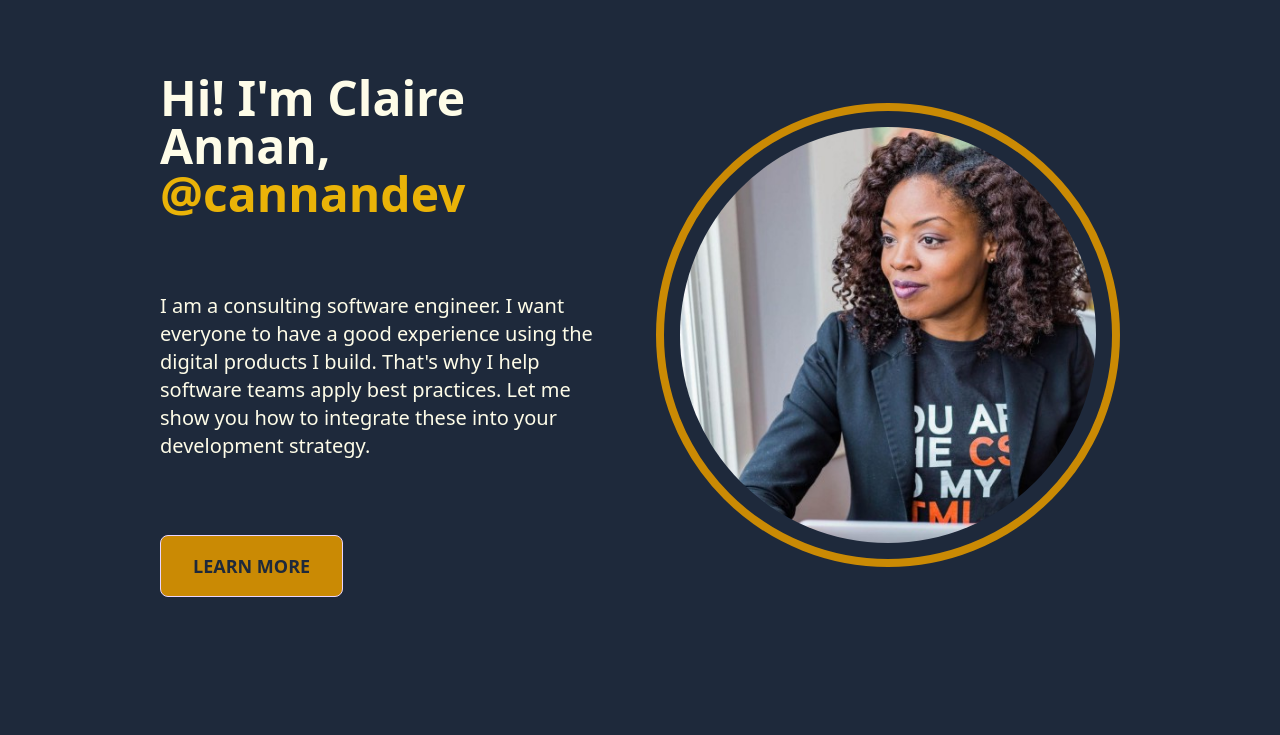
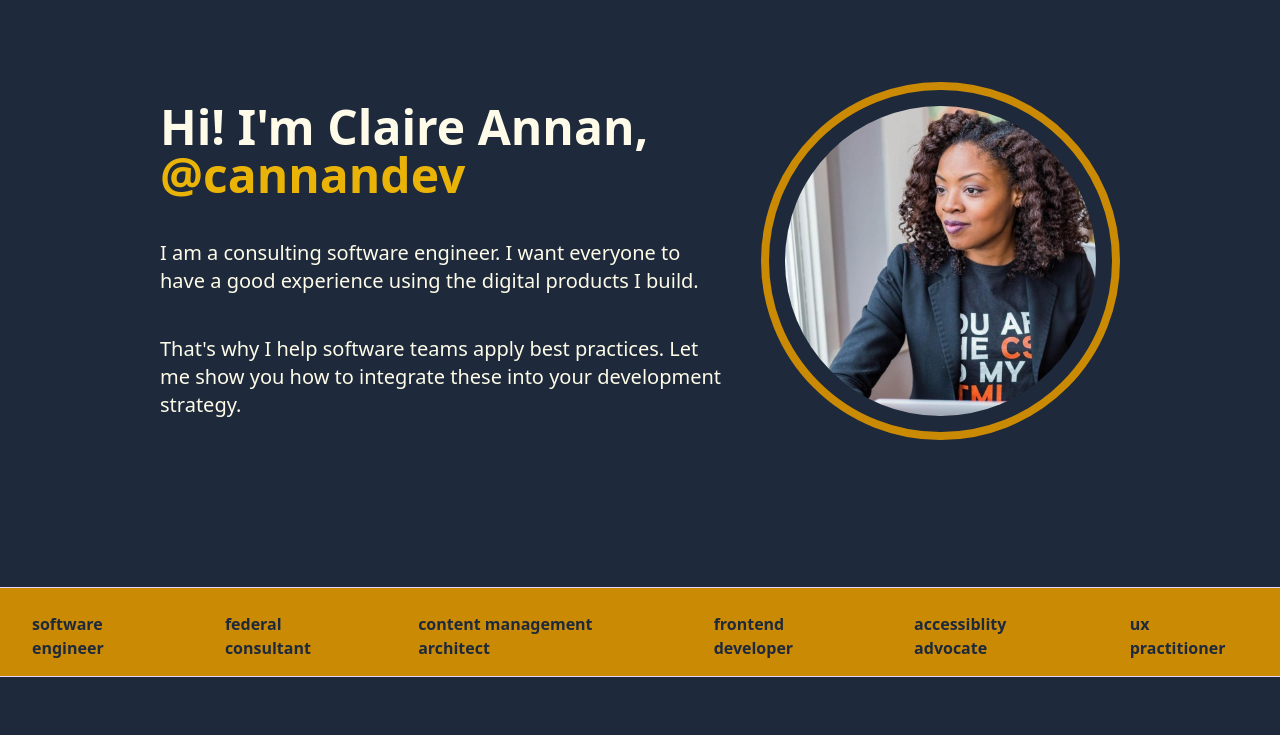
Before and after one commit to cannandev/cannandev-tailwind-theme-2025, a website: page index.html in a window 1280 px wide. Shown: the part 65-800 px from the top of the page. Drawn offline with Linux system fonts and the light colour scheme.

Commit message:
Redistribute spacing around hero image.

```diff
--- a/index.html
+++ b/index.html
@@ -66,21 +66,22 @@
 	</header>
 	<main id="main-content">
 		<!-- Hero component -->
-		<section class="mx-auto max-w-5xl px-8 py-16 h-screen lg:flex flex-auto gap-8 items-center">
-			<div class="lg:w-1/2 flex flex-col justify-evenly items-start h-full">
-				<h1 class="text-5xl font-bold lg:font-extrabold">
+		<section class="mx-auto max-w-5xl px-8 py-16 lg:py-32 lg:flex flex-auto gap-8 items-center">
+			<div class="flex flex-col min-h-full">
+				<h1 class="text-5xl font-bold py-10 lg:font-extrabold">
 					Hi! I'm Claire Annan,
 					<strong class="text-yellow-500">@cannandev</strong>
 				</h1>
-				<p class="text-xl leading-12 max-w-prose">I am a consulting software engineer. I want everyone to have a good
+				<p class="text-xl leading-12 max-w-prose pb-10">I am a consulting software engineer. I want everyone to have a
+					good
 					experience
-					using the digital products I build. That's why I help software teams apply best practices. Let me show you how
+					using the digital products I build.</p>
+				<p class="text-xl leading-12 max-w-prose pb-10">That's why I help software teams apply best practices. Let me
+					show you how
 					to integrate these
 					into your development strategy.</p>
-				<a class="py-4 px-8 text-lg uppercase  bg-yellow-600 text-slate-800 font-semibold rounded-lg border border-purple-200 hover:text-white hover:bg-purple-600 hover:border-transparent focus:outline-none focus:ring-2 focus:ring-purple-600 focus:ring-offset-2"
-					href="#">Learn more</a>
 			</div>
-			<div class="lg:w-1/2 h-auto">
+			<div class="lg:h-auto">
 				<img class="mx-auto rounded-full h-32 border-8 border-yellow-600 lg:p-4 lg:h-full" src="/src/img/hero.jpeg"
 					alt="Claire Annan headshot">
 			</div>
```
Also changed, not shown: dist/output.css.
